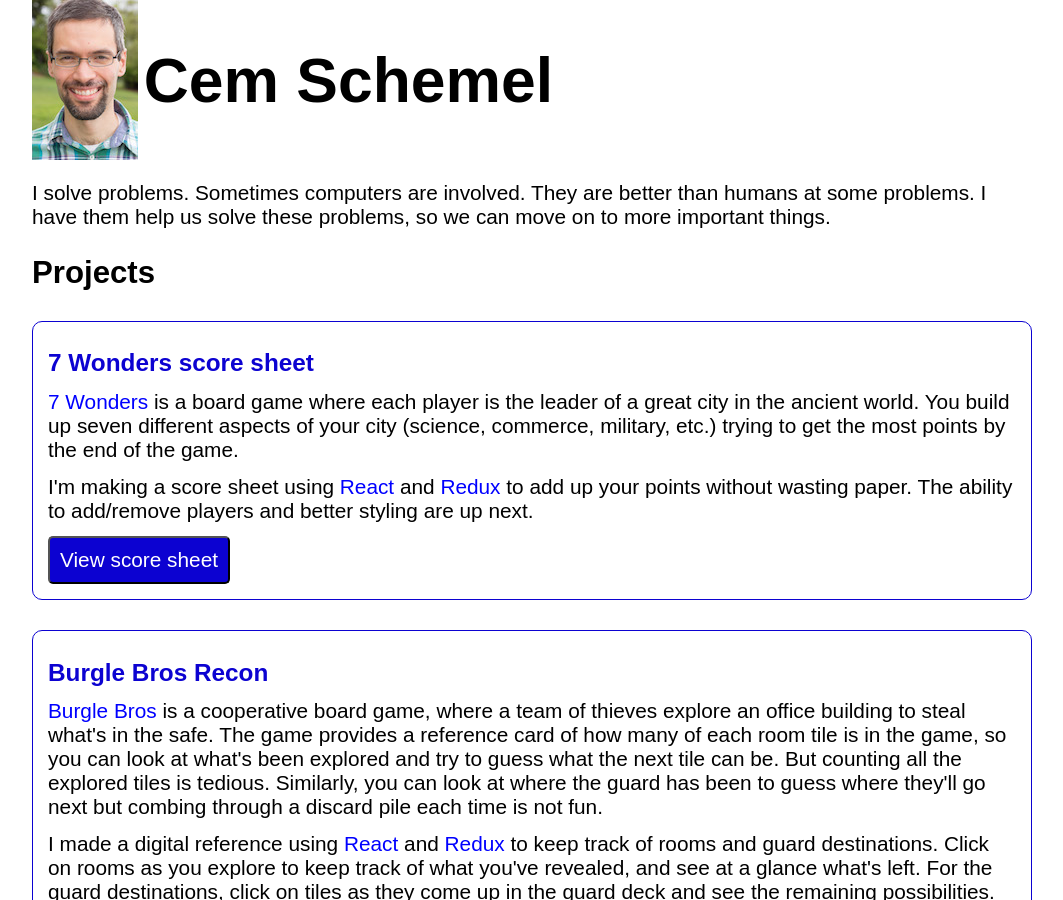
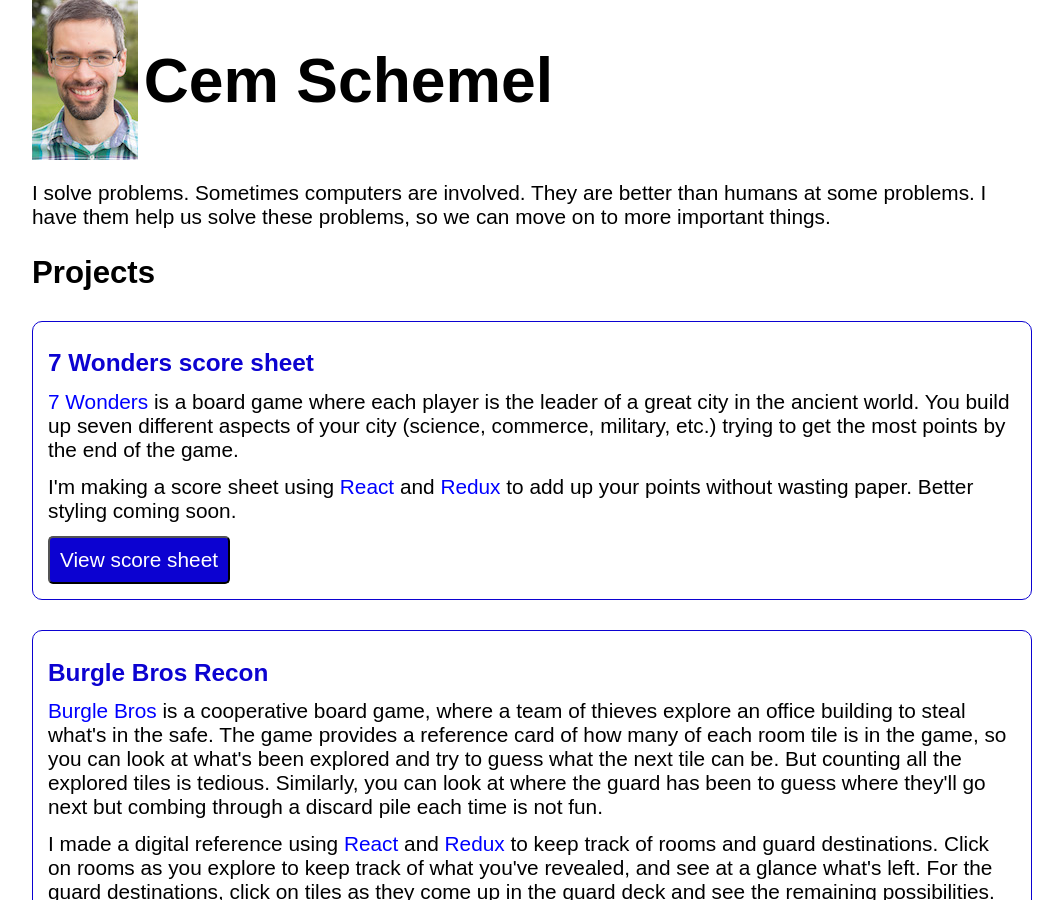
Before and after one commit to koralcem/personal-site, a Jekyll site: the page built from index.html, in a window 1280 px wide and 900 px high. Shown: the whole window, without its empty margins (108-1171 px from the left). Built offline with Jekyll 4.4.1, drawn with Linux system fonts in a browser that asks for light colours.

Commit message:
Update 7 wonders description on home page

```diff
--- a/index.html
+++ b/index.html
@@ -14,7 +14,7 @@
   <h3>7 Wonders score sheet</h3>
   <p><a href="https://www.boardgamegeek.com/boardgame/68448/7-wonders">7 Wonders</a> is a board game where each player is the leader of a great city in the ancient world. You build up seven different aspects of your city (science, commerce, military, etc.) trying to get the most points by the end of the game.</p>
 
-  <p>I'm making a score sheet using <a href="https://reactjs.org/">React</a> and <a href="https://redux.js.org/">Redux</a> to add up your points without wasting paper. The ability to add/remove players and better styling are up next.</p>
+  <p>I'm making a score sheet using <a href="https://reactjs.org/">React</a> and <a href="https://redux.js.org/">Redux</a> to add up your points without wasting paper. Better styling coming soon.</p>
 
   <button type="button" onclick="window.location.href='7wonders-react.html'">View score sheet</button>
 </div>
```
